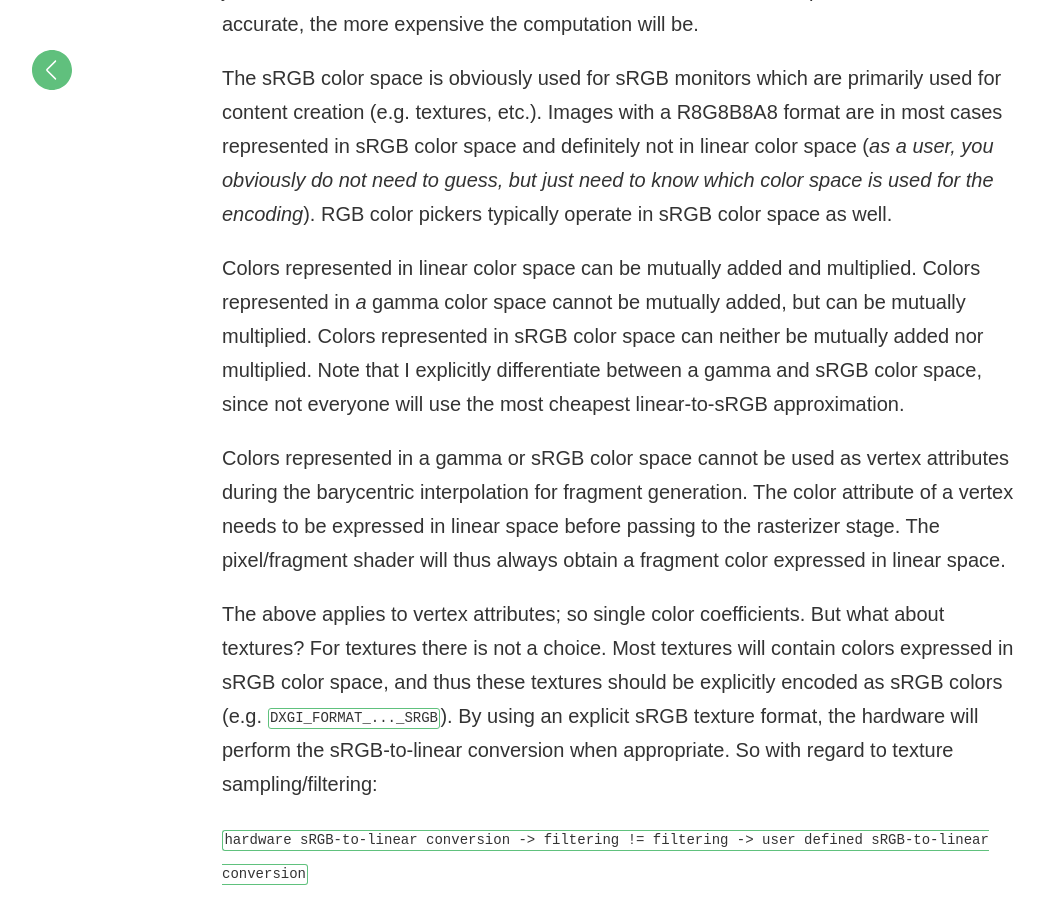
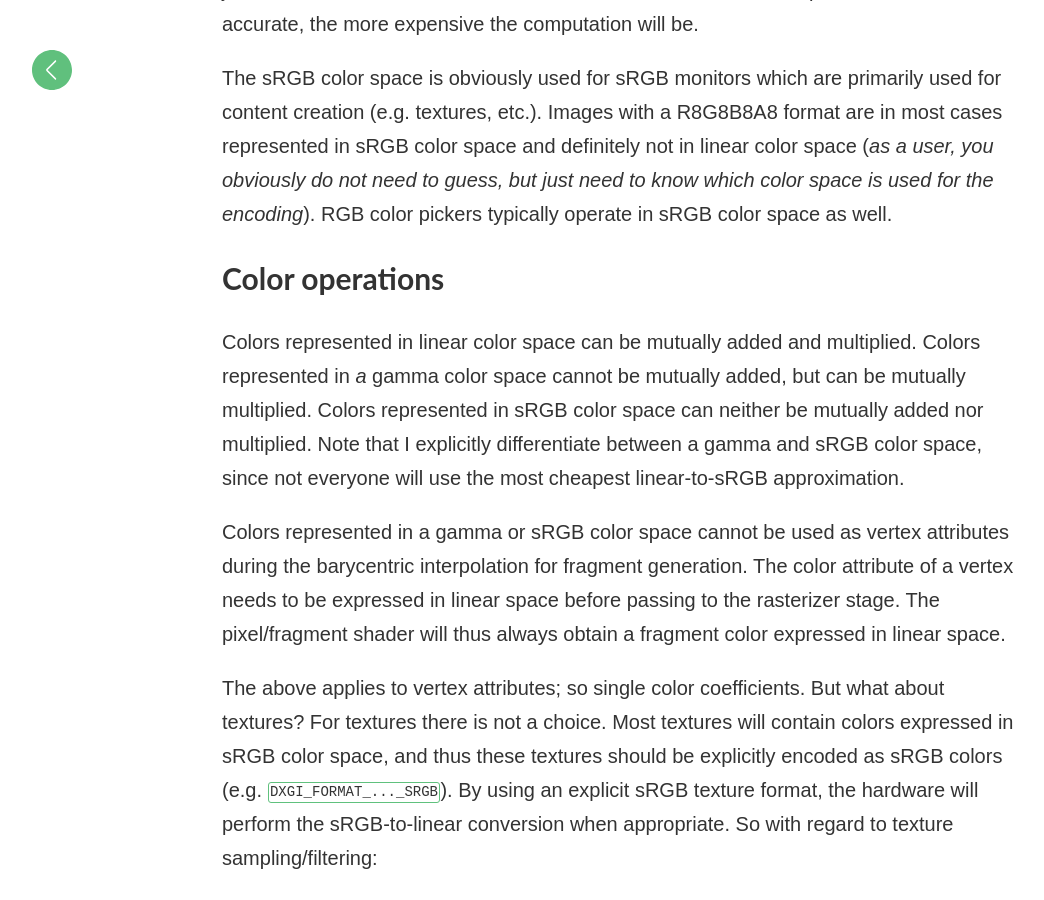
Before and after one commit to matt77hias/Blog, a Jekyll site: the page built from _posts/2018-07-01-linear-gamma-and-sRGB-color-spaces.md, in a window 1280 px wide and 900 px high, scrolled down 2202 px. Shown: the whole window, without its empty margins (18-1062 px from the left). Built offline with Jekyll 4.4.1, drawn with Linux system fonts in a browser that asks for light colours; formulas are drawn with MathJax 3; comment, search, counter and statistics services are not loaded.

Commit message:
Update 2018-07-01-linear-gamma-and-sRGB-color-spaces.md

```diff
--- a/_posts/2018-07-01-linear-gamma-and-sRGB-color-spaces.md
+++ b/_posts/2018-07-01-linear-gamma-and-sRGB-color-spaces.md
@@ -31,6 +31,8 @@ From a perceptual point of view, removing the need for gamma correction and usin
 The sRGB color space has similar goals, assigning a perceptual linear range of (computed) color values to the available 256 different (actual) color values. A rough approximation of transforming linear to sRGB color values consists of raising to a power of 2.2. A more accurate approximation would distinguish between a more linear correspondence near black and a gamma (2.4) encoding near white. And finally, you can just use the exact transformation between linear and sRGB color space as well. The more accurate, the more expensive the computation will be.
 
 The sRGB color space is obviously used for sRGB monitors which are primarily used for content creation (e.g. textures, etc.). Images with a R8G8B8A8 format are in most cases represented in sRGB color space and definitely not in linear color space (*as a user, you obviously do not need to guess, but just need to know which color space is used for the encoding*). RGB color pickers typically operate in sRGB color space as well.
+
+## Color operations
 
 Colors represented in linear color space can be mutually added and multiplied. Colors represented in *a* gamma color space cannot be mutually added, but can be mutually multiplied. Colors represented in sRGB color space can neither be mutually added nor multiplied. Note that I explicitly differentiate between a gamma and sRGB color space, since not everyone will use the most cheapest linear-to-sRGB approximation.
 
```
